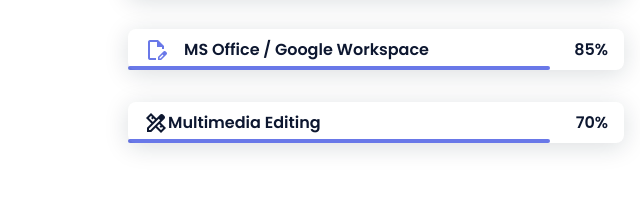
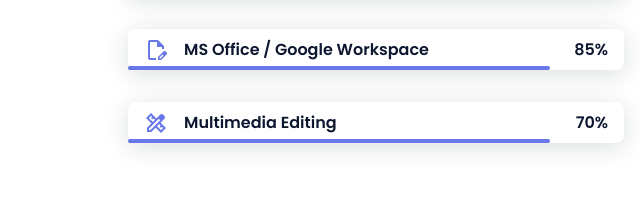
Before and after one commit to AbiamAsif/abramasifkhalid.github.io, a plain HTML site: page index.html in a window 1280 px wide. Shown: the part 2565-2780 px from the top of the page, 0-640 px from the left. Drawn offline with nearby package versions, Linux system fonts and the light colour scheme.

Commit message:
Update index.html

```diff
--- a/index.html
+++ b/index.html
@@ -241,7 +241,7 @@
 
                         <div class="skills__data">
                             <div class="skills__names">
-                                <span class="material-symbols-outlined">
+                                <span class="material-symbols-outlined skills__icon">
                                     design_services
                                     </span>
                                 <span class="skills__name">Multimedia Editing</span>
```
